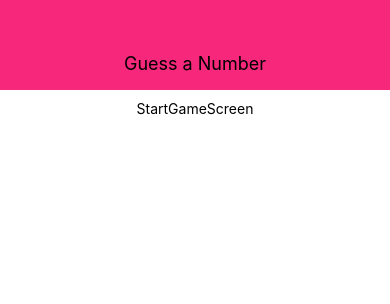
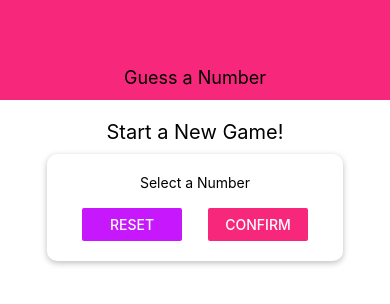
Before and after one commit to SaiSridhar783/React-Native, a React Native app: screen / in a window 390 px wide. Shown: the top 304 px of the page. Built offline with nearby package versions, Linux system fonts and the light colour scheme.

Commit message:
Colors as constants

```diff
--- /dev/null
+++ b/components/Card.tsx
@@ -0,0 +1,30 @@
+import React from "react";
+import { StyleSheet, View } from "react-native";
+
+interface CardProps {
+	children: React.ReactNode;
+	style: object;
+}
+
+function Card(props: CardProps) {
+	return (
+		<View style={{ ...styles.card, ...props.style }}>{props.children}</View>
+	);
+}
+
+const styles = StyleSheet.create({
+	card: {
+		// Only iOS
+		shadowColor: "black",
+		shadowOffset: { width: 0, height: 2 },
+		shadowRadius: 6,
+		shadowOpacity: 0.26,
+		/////
+		elevation: 8, // Only Android
+		backgroundColor: "white",
+		padding: 20,
+		borderRadius: 10,
+	},
+});
+
+export default Card;
--- a/components/Header.tsx
+++ b/components/Header.tsx
@@ -1,6 +1,6 @@
 import React from "react";
 import { View, Text, StyleSheet } from "react-native";
-
+import Colors from "../constants/colors";
 interface HeaderProps {
 	title: string;
 }
@@ -16,9 +16,9 @@
 const styles = StyleSheet.create({
 	header: {
 		width: "100%",
-		height: 90,
-		paddingTop: 36,
-		backgroundColor: "#f7287b",
+		height: 100,
+		paddingTop: 55,
+		backgroundColor: Colors.primary,
 		alignItems: "center",
 		justifyContent: "center",
 	},
--- /dev/null
+++ b/constants/colors.ts
@@ -0,0 +1,4 @@
+export default {
+	primary: "#f7287b",
+	accent: "#c717fc",
+};
--- a/screens/StartGameScreen.tsx
+++ b/screens/StartGameScreen.tsx
@@ -1,5 +1,7 @@
 import React from "react";
-import { View, StyleSheet, Text } from "react-native";
+import { View, StyleSheet, Text, TextInput, Button } from "react-native";
+import Card from "../components/Card";
+import Colors from "../constants/colors";
 
 interface StartGameScreenProps {
 	time: number;
@@ -8,7 +10,27 @@
 function StartGameScreen(props: StartGameScreenProps) {
 	return (
 		<View style={styles.screen}>
-			<Text>StartGameScreen</Text>
+			<Text style={styles.title}>Start a New Game!</Text>
+			<Card style={styles.inputContainer}>
+				<Text>Select a Number</Text>
+				<TextInput keyboardType="number-pad" maxLength={2} />
+				<View style={styles.buttonContainer}>
+					<View style={styles.button}>
+						<Button
+							title="Reset"
+							onPress={() => {}}
+							color={Colors.accent}
+						/>
+					</View>
+					<View style={styles.button}>
+						<Button
+							title="Confirm"
+							onPress={() => {}}
+							color={Colors.primary}
+						/>
+					</View>
+				</View>
+			</Card>
 		</View>
 	);
 }
@@ -19,6 +41,24 @@
 		padding: 10,
 		alignItems: "center",
 	},
+	title: {
+		fontSize: 20,
+		marginVertical: 10,
+	},
+	buttonContainer: {
+		flexDirection: "row",
+		width: "100%",
+		justifyContent: "space-between",
+		paddingHorizontal: 15,
+	},
+	inputContainer: {
+		width: 300,
+		maxWidth: "80%",
+		alignItems: "center",
+	},
+	button: {
+		width: 100,
+	},
 });
 
 export default StartGameScreen;
```
